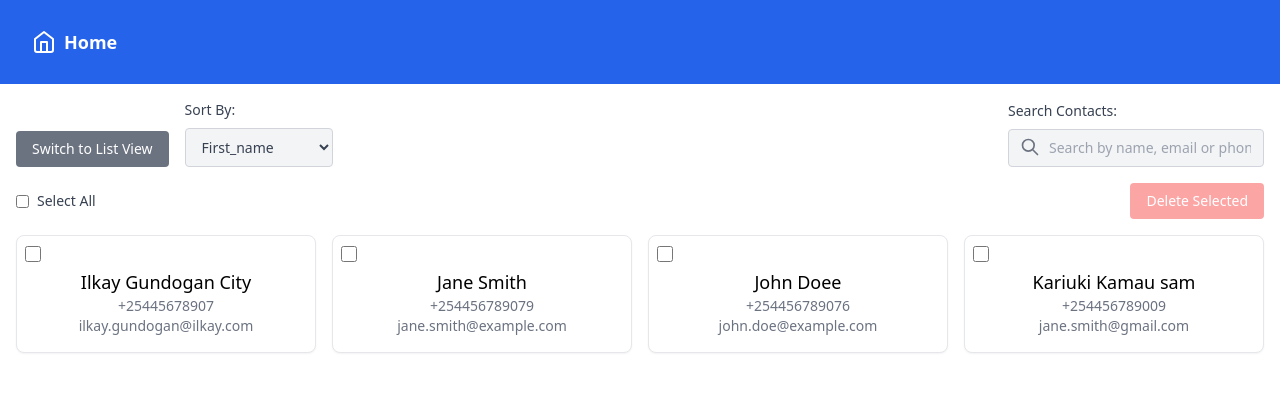
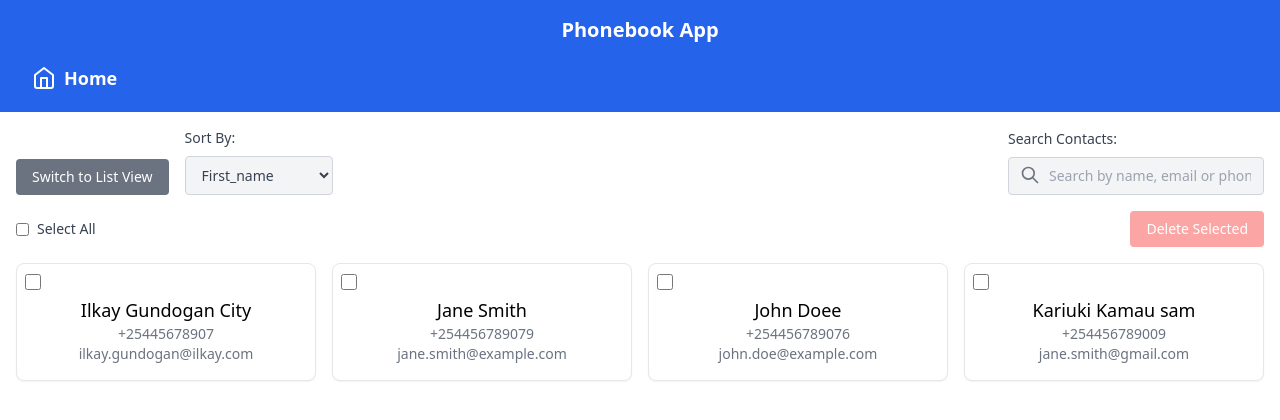
Before and after one commit to kipkemoibenard/phonebook-app, an Angular app: page /phonebook/contact-list in a window 1280 px wide. Shown: the top 420 px of the page. Built offline with nearby package versions, Linux system fonts and the light colour scheme; data requests are answered from the project's data file.

Commit message:
Add title

```diff
--- a/src/app/app.component.html
+++ b/src/app/app.component.html
@@ -1,5 +1,11 @@
 <div class="bg-blue-600 mx-auto p-4 min-w-[220px]">
-    <div class="mx-auto px-4 py-3 flex items-center justify-between">
+    <!-- Title Section -->
+    <div class="text-center text-white text-xl font-bold">
+        Phonebook App
+    </div>
+
+    <!-- Navigation Section -->
+    <div class="mx-auto px-4 py-1 flex items-center justify-between mt-4">
         <div class="flex items-center space-x-2 text-white text-lg font-semibold">
             <svg class="w-6 h-6" xmlns="http://www.w3.org/2000/svg" fill="none" viewBox="0 0 24 24"
                 stroke="currentColor">
@@ -7,7 +13,7 @@
                     d="M3 9l9-7 9 7v11a2 2 0 01-2 2H5a2 2 0 01-2-2z" />
                 <path stroke-linecap="round" stroke-linejoin="round" stroke-width="2" d="M9 22V12h6v10" />
             </svg>
-            <a [routerLink]="['/phonebook/contact-list']">Home</a>
+            <a [routerLink]="['/phonebook/contact-list']" class="hover:underline">Home</a>
         </div>
     </div>
 </div>
```
